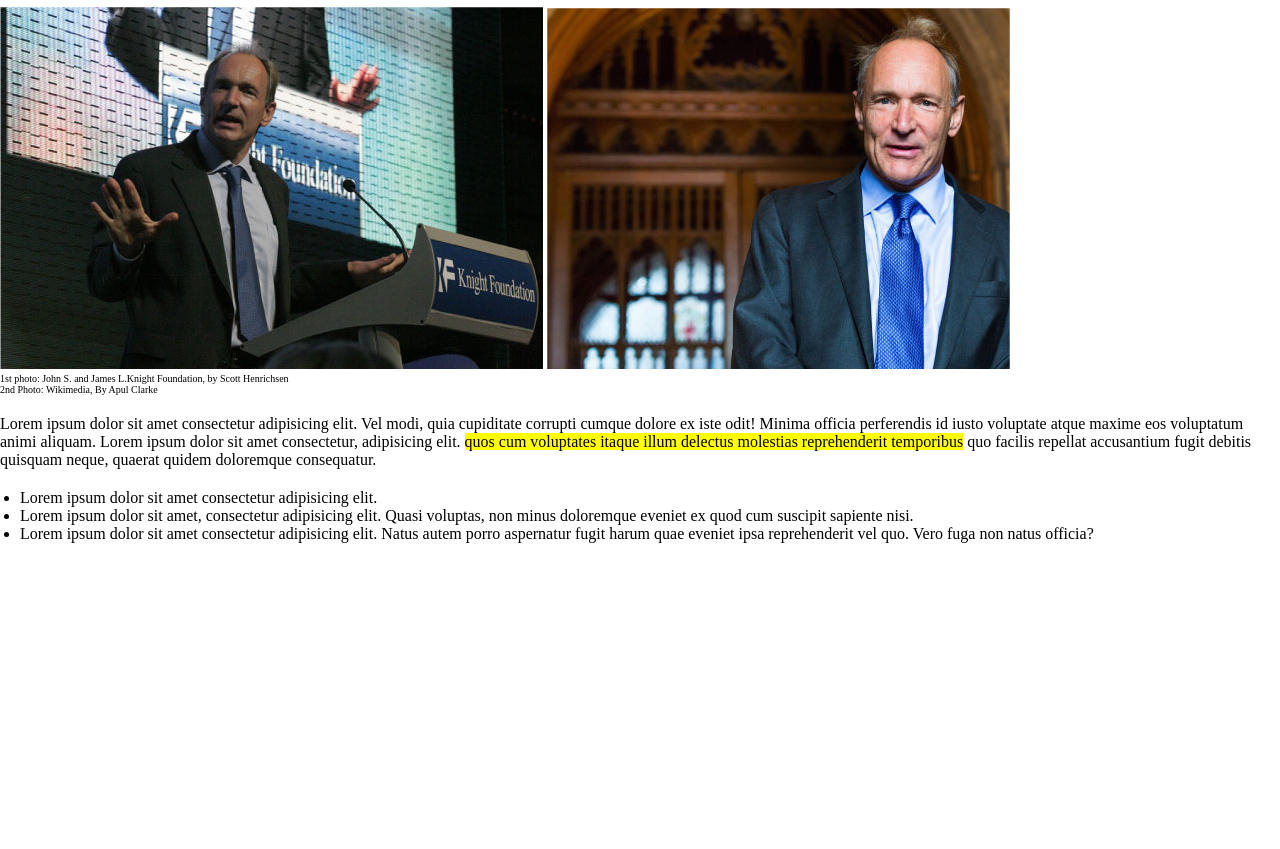
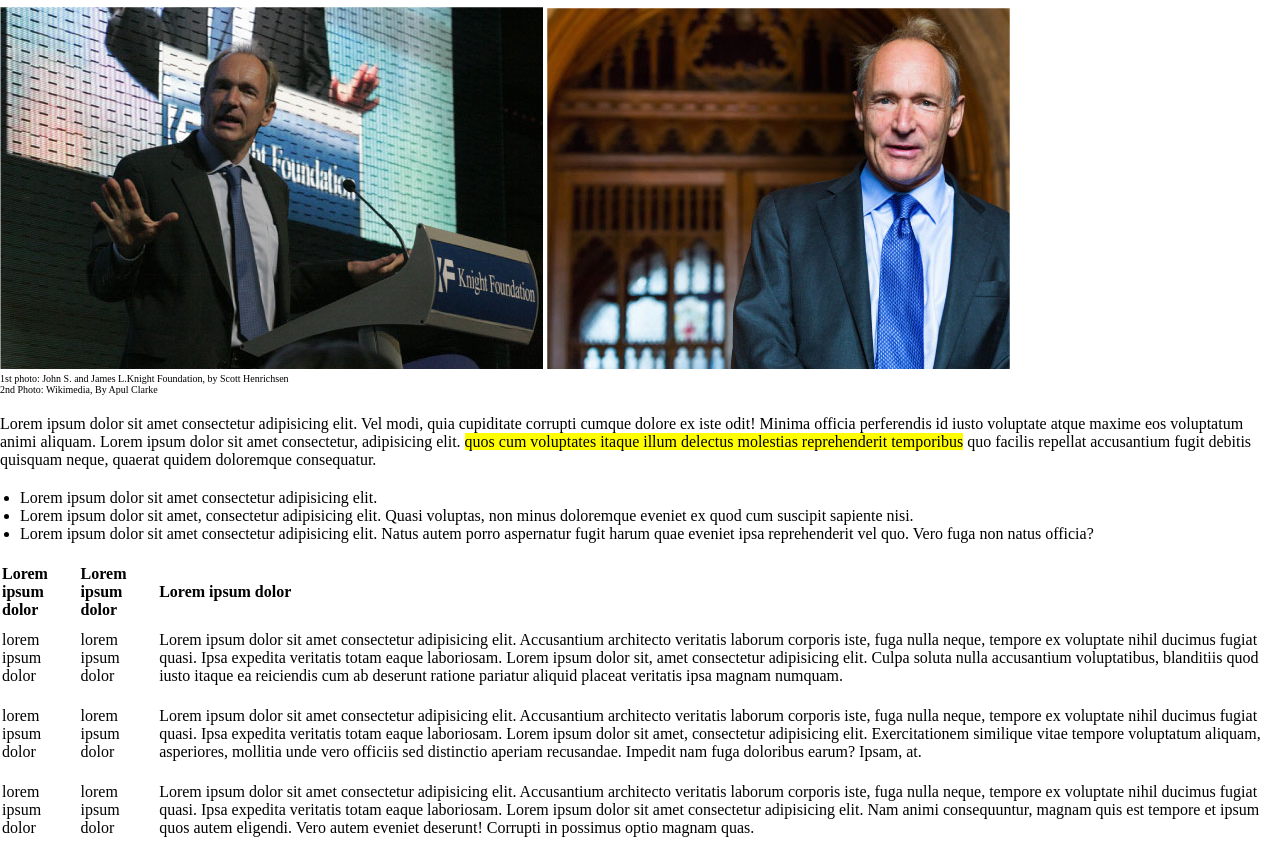
Before and after one commit to LucaFaedda/html-css-booleaner, a plain HTML site: page index.html in a window 1280 px wide. Shown: the part 220-1069 px from the top of the page. Before the commit the page ends 800 px from the top, so only its background shows below. Drawn offline with Linux system fonts and the light colour scheme; files whose address does not match are found by name.

Commit message:
Insert_table_no_complete

```diff
--- a/css/style.css
+++ b/css/style.css
@@ -42,3 +42,12 @@
     padding-left: 20px;
     padding-bottom: 20px;
 }
+
+td{
+    padding: 10px 0px 10px 0px;
+
+}
+
+.table{
+    text-align: left;
+}
--- a/index.html
+++ b/index.html
@@ -34,6 +34,35 @@
                     <li>Lorem ipsum dolor sit amet consectetur adipisicing elit. Natus autem porro aspernatur fugit harum quae eveniet ipsa reprehenderit vel quo. Vero fuga non natus officia? </li>
                 </ul>
             </div>
+            <!-- Tabella -->
+            <div class="table">
+                <table>
+                    <thead>
+                        <tr>
+                            <th>Lorem ipsum dolor</th>
+                            <th>Lorem ipsum dolor</th>
+                            <th>Lorem ipsum dolor</th>
+                        </tr>
+                    </thead>
+                    <tbody>
+                        <tr>
+                            <td>lorem ipsum dolor</td>
+                            <td>lorem ipsum dolor</td>
+                            <td>Lorem ipsum dolor sit amet consectetur adipisicing elit. Accusantium architecto veritatis laborum corporis iste, fuga nulla neque, tempore ex voluptate nihil ducimus fugiat quasi. Ipsa expedita veritatis totam eaque laboriosam. Lorem ipsum dolor sit, amet consectetur adipisicing elit. Culpa soluta nulla accusantium voluptatibus, blanditiis quod iusto itaque ea reiciendis cum ab deserunt ratione pariatur aliquid placeat veritatis ipsa magnam numquam.</td>
+                        </tr>
+                        <tr>
+                            <td>lorem ipsum dolor</td>
+                            <td>lorem ipsum dolor</td>
+                            <td>Lorem ipsum dolor sit amet consectetur adipisicing elit. Accusantium architecto veritatis laborum corporis iste, fuga nulla neque, tempore ex voluptate nihil ducimus fugiat quasi. Ipsa expedita veritatis totam eaque laboriosam. Lorem ipsum dolor sit amet, consectetur adipisicing elit. Exercitationem similique vitae tempore voluptatum aliquam, asperiores, mollitia unde vero officiis sed distinctio aperiam recusandae. Impedit nam fuga doloribus earum? Ipsam, at.</td>
+                        </tr>
+                        <tr>
+                            <td>lorem ipsum dolor</td>
+                            <td>lorem ipsum dolor</td>
+                            <td>Lorem ipsum dolor sit amet consectetur adipisicing elit. Accusantium architecto veritatis laborum corporis iste, fuga nulla neque, tempore ex voluptate nihil ducimus fugiat quasi. Ipsa expedita veritatis totam eaque laboriosam. Lorem ipsum dolor sit amet consectetur adipisicing elit. Nam animi consequuntur, magnam quis est tempore et ipsum quos autem eligendi. Vero autem eveniet deserunt! Corrupti in possimus optio magnam quas.</td>
+                        </tr>
+                    </tbody>
+                </table>
+            </div>
       </main>
       <footer></footer>
     </body>
```
